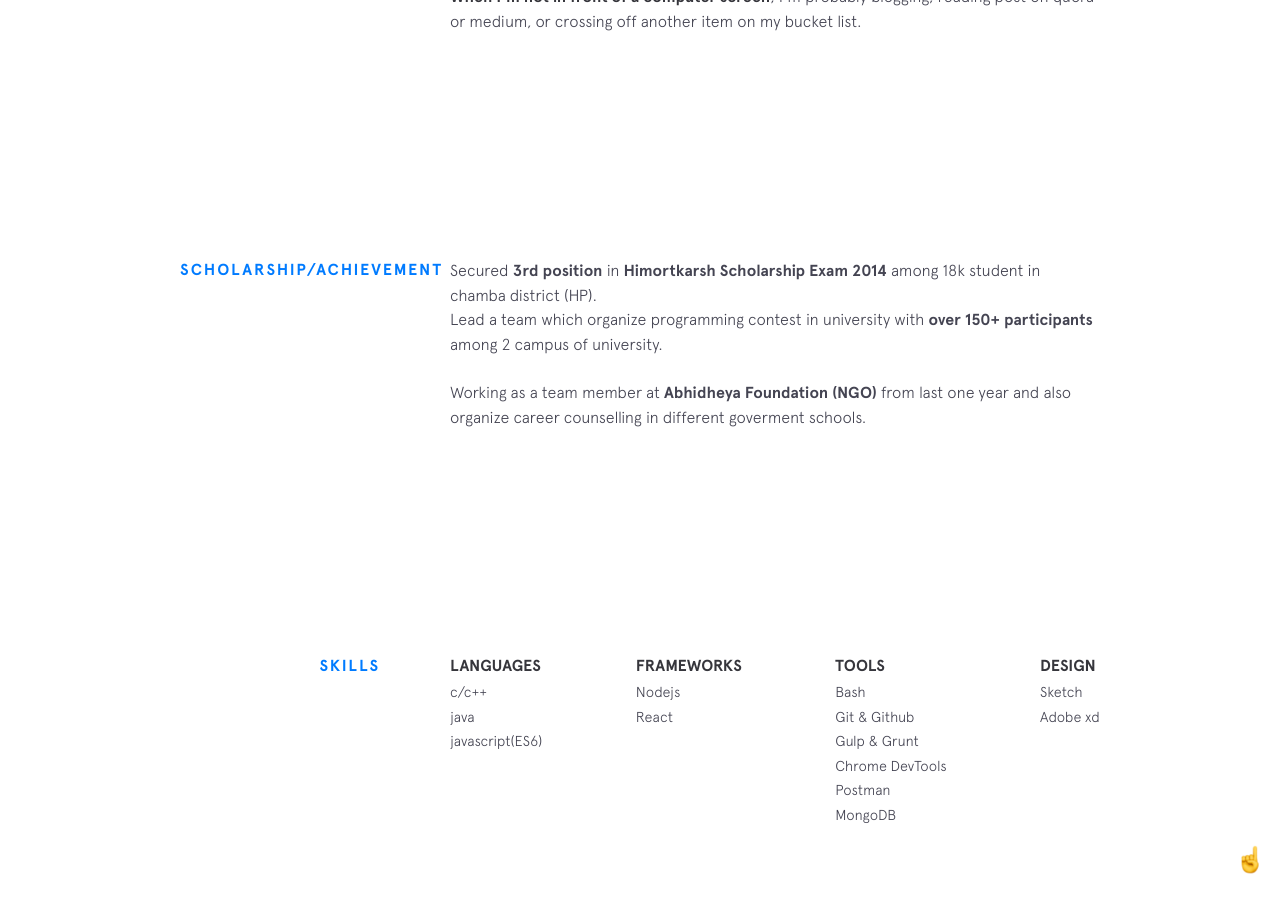
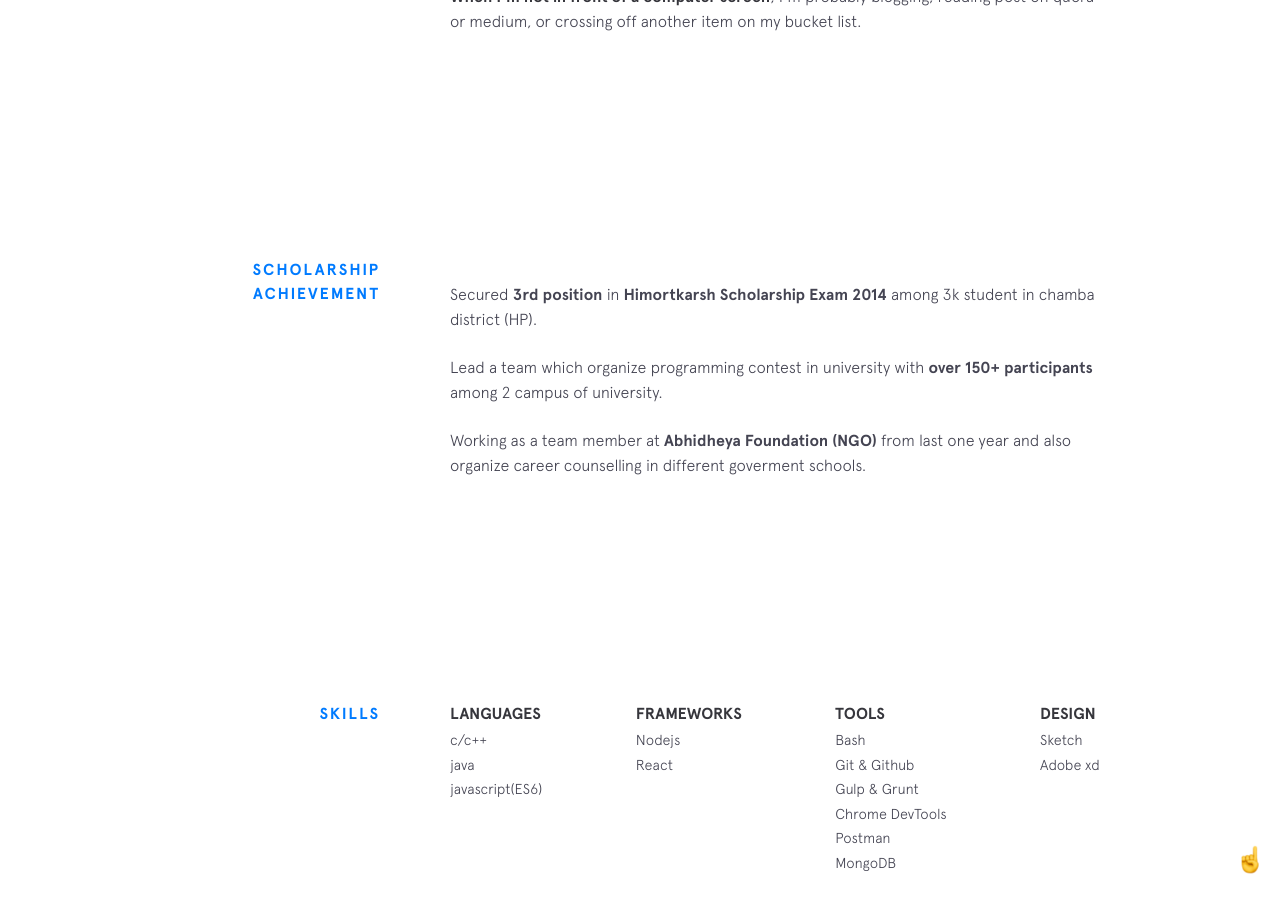
Before and after one commit to Shivanikanswal/Shivanikanswal.github.io, a Jekyll site: the page built from index.html, in a window 1280 px wide and 900 px high, scrolled down 1237 px. Built offline with Jekyll 4.4.1, drawn with Linux system fonts in a browser that asks for light colours; nearby versions of some CDN libraries.

Commit message:
Update achievment.html

```diff
--- a/_includes/achievment.html
+++ b/_includes/achievment.html
@@ -1,9 +1,9 @@
 <section class="section background">
-    <div class="section__title">Scholarship/Achievement</div>
+    <div class="section__title">Scholarship<br/>Achievement</div>
     <div class="section__content">
-        <p>
+        &nbsp&nbsp<p>
             Secured
-      <a class="underline-link">3rd position</a> in <a class="underline-link">Himortkarsh Scholarship Exam 2014</a> among 18k student in chamba district (HP).<br/>
+      <a class="underline-link">3rd position</a> in <a class="underline-link">Himortkarsh Scholarship Exam 2014</a> among 3k student in chamba district (HP).<br/><br/>
         Lead a team which organize programming contest in university with
         <a class="underline-link">over 150+ participants</a> among 2 campus of university.<br /><br/>
         Working as a team member at <a class="underlink-link"><a href="https://www.abhidheya.org/">Abhidheya Foundation (NGO)</a></a> from last one year and also organize career counselling in different goverment schools.
```
